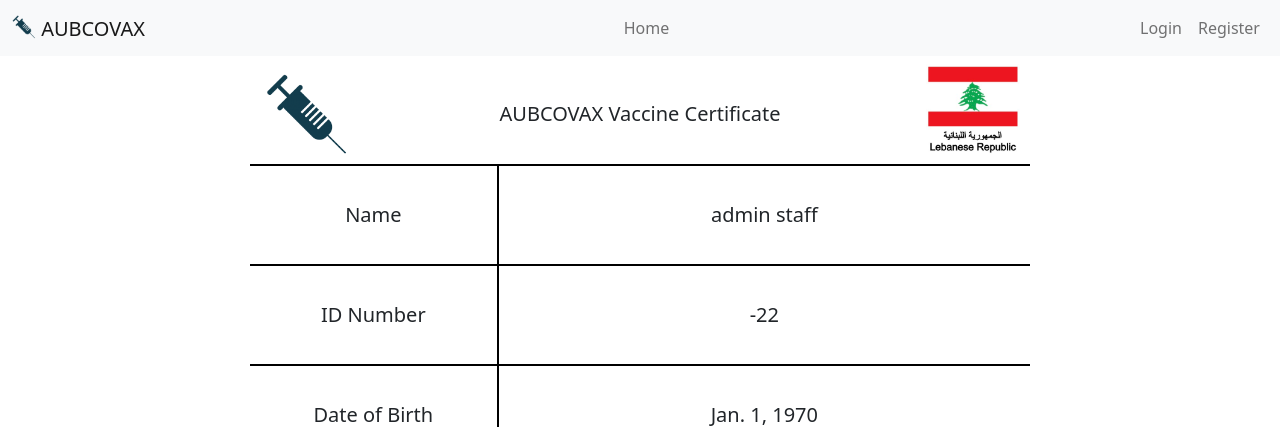
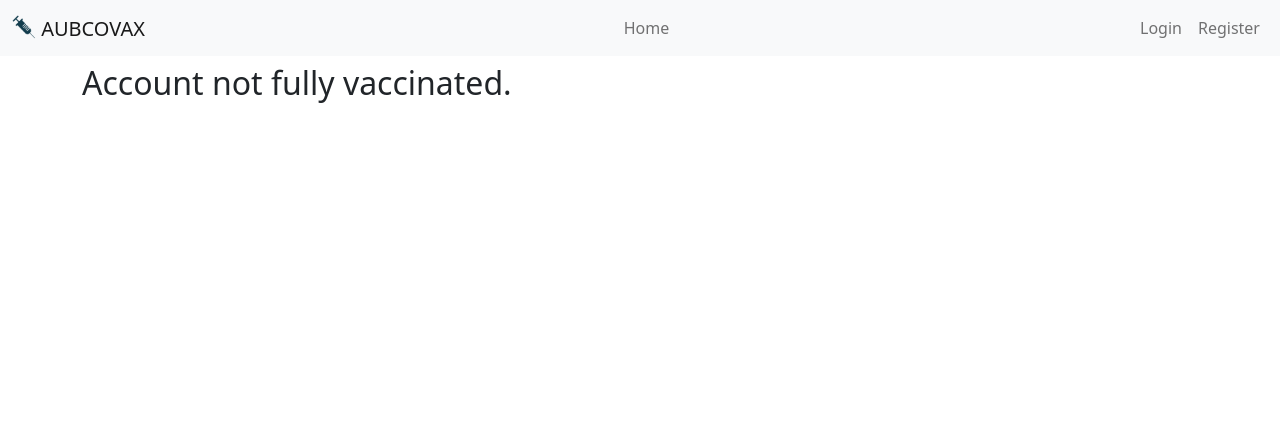
Before and after one commit to bechara-rizk/AUBCOVAX, a Django app: page /verifyCertificate/12 in a window 1280 px wide. Shown: the top 427 px of the page. Run offline with Django 4.2, Linux system fonts and the light colour scheme; data comes from the database, SQL or seed files in the repository.

Commit message:
modified when the certificate is shown

```diff
--- a/mysite/main/templates/verifyCertificate.html
+++ b/mysite/main/templates/verifyCertificate.html
@@ -36,8 +36,9 @@
 
 {% block content %}
 {% if notFound %}
-<h2>Account not in database</h2>
+<h2>Account not found in database</h2>
 {% else %}
+{% if account.doseOne and account.doseTwo %}
 <div id="pdfgenerated" class="container">
     <div class="row first-row">
         <div class="col" style="display: flex; height:100%">
@@ -93,5 +94,8 @@
         </div>
     </div>
 </div>
+{% else %}
+<h2>Account not fully vaccinated.</h2>
+{% endif %}
 {% endif %}
 {% endblock %}
--- a/mysite/main/urls.py
+++ b/mysite/main/urls.py
@@ -11,5 +11,6 @@
     path('adminMed/', views.adminMed, name='adminMed'),
     path('adminPatient/', views.adminPatient, name='adminPatient'),
     path('viewCertificate/', views.viewCertificate, name='viewCertificate'),
+    # path('verifyCertificate/', views.viewCertificate, name='viewCertificate'),
     path('verifyCertificate/<int:id>', views.verifyCertificate, name='verifyCertificate'),
 ]
```
